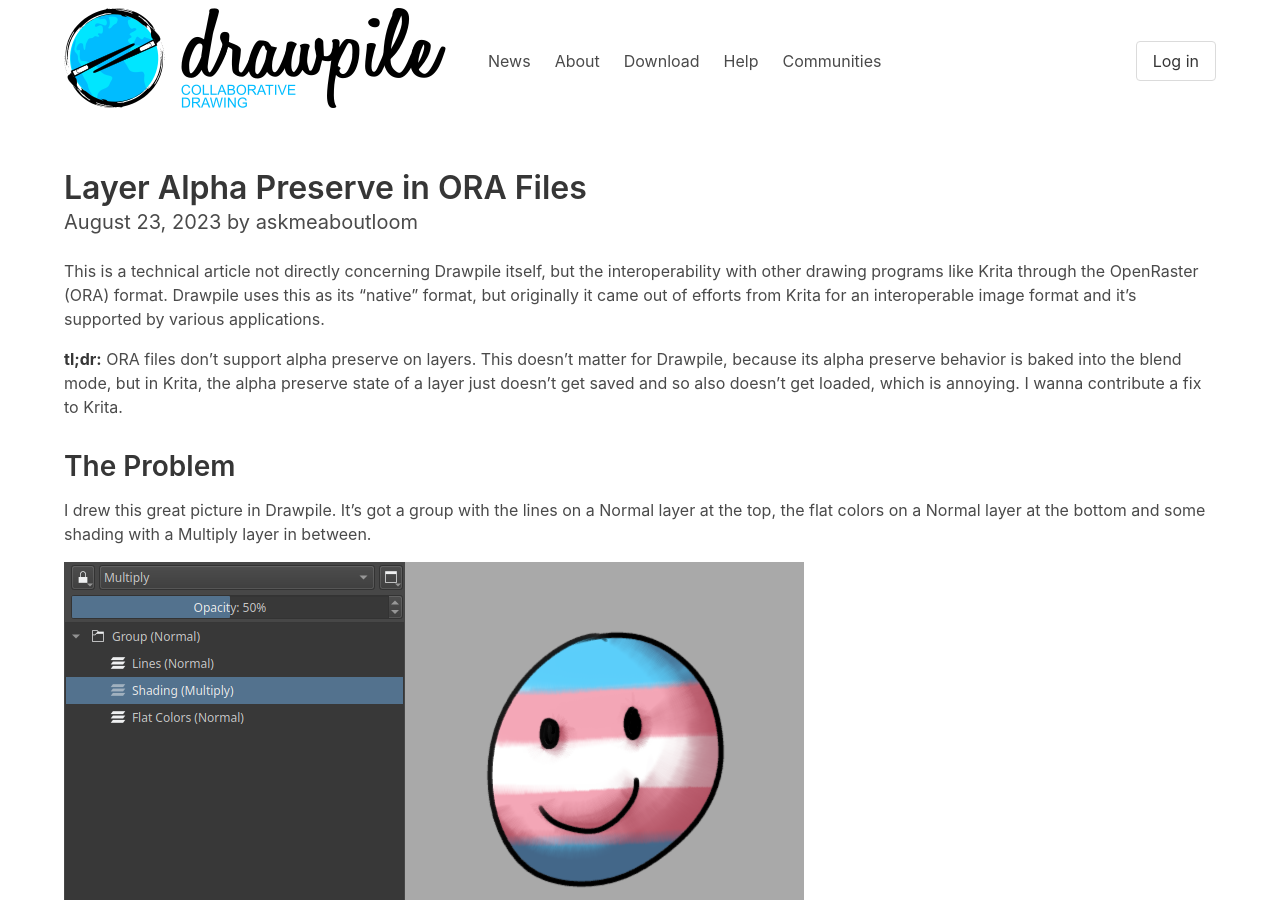
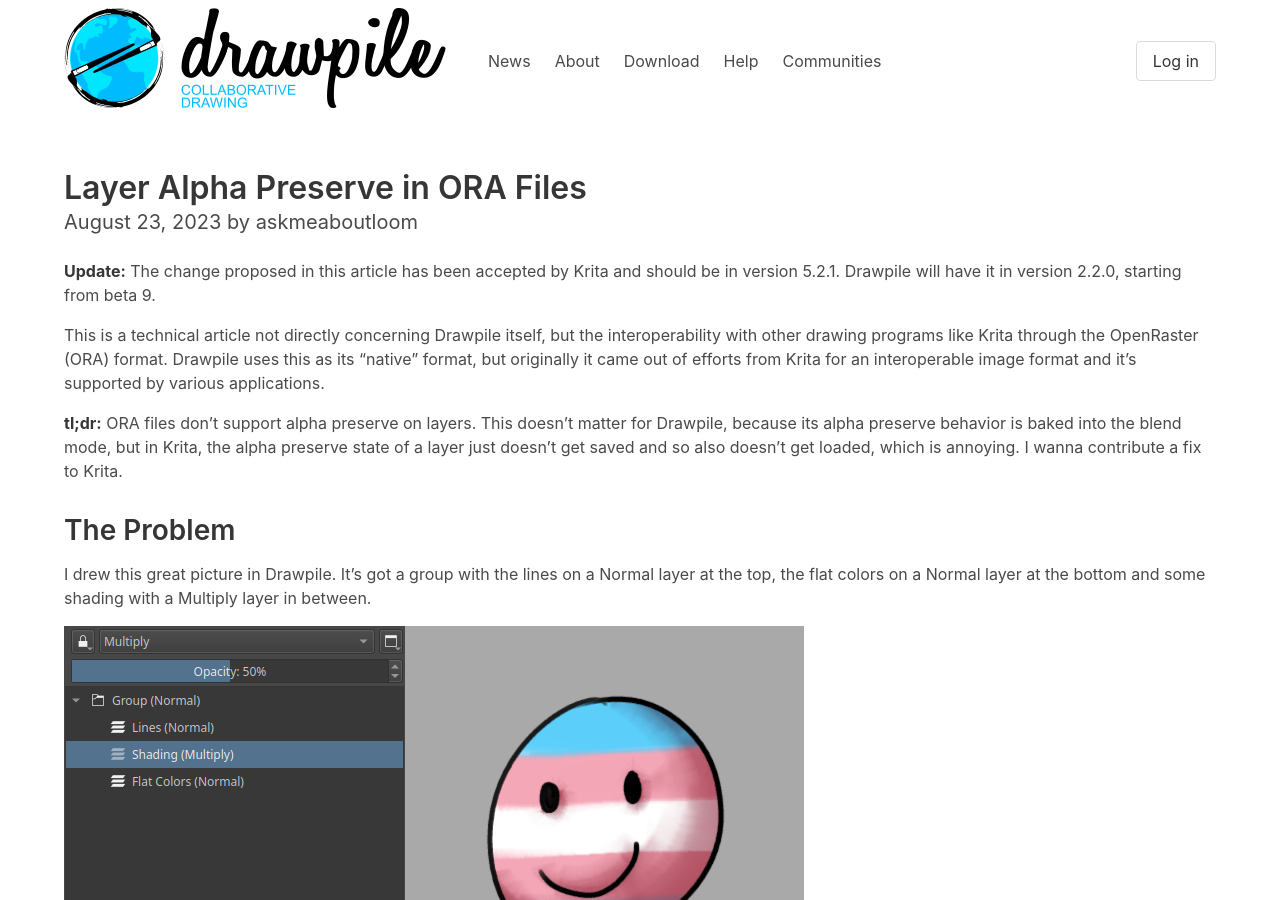
Before and after one commit to drawpile/drawpile.github.io, a Jekyll site: the page built from _posts/2023-08-24-ora-alpha-preserve.markdown, in a window 1280 px wide and 900 px high. Built offline with Jekyll 4.4.1, drawn with Linux system fonts in a browser that asks for light colours.

Commit message:
Mark ORA alpha preserve article as done

```diff
--- a/_posts/2023-08-24-ora-alpha-preserve.markdown
+++ b/_posts/2023-08-24-ora-alpha-preserve.markdown
@@ -5,6 +5,9 @@
 category: "devblog"
 tag: "@askmeaboutloom"
 ---
+
+**Update:** The change proposed in this article has been accepted by Krita and should be in version 5.2.1. Drawpile will have it in version 2.2.0, starting from beta 9.
+
 This is a technical article not directly concerning Drawpile itself, but the interoperability with other drawing programs like Krita through the OpenRaster (ORA) format. Drawpile uses this as its "native" format, but originally it came out of efforts from Krita for an interoperable image format and it's supported by various applications.
 
 **tl;dr:** ORA files don't support alpha preserve on layers. This doesn't matter for Drawpile, because its alpha preserve behavior is baked into the blend mode, but in Krita, the alpha preserve state of a layer just doesn't get saved and so also doesn't get loaded, which is annoying. I wanna contribute a fix to Krita.
```
